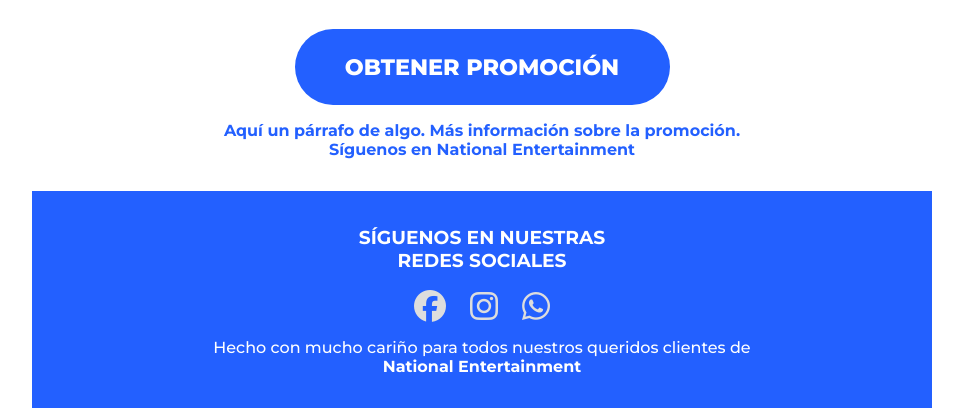
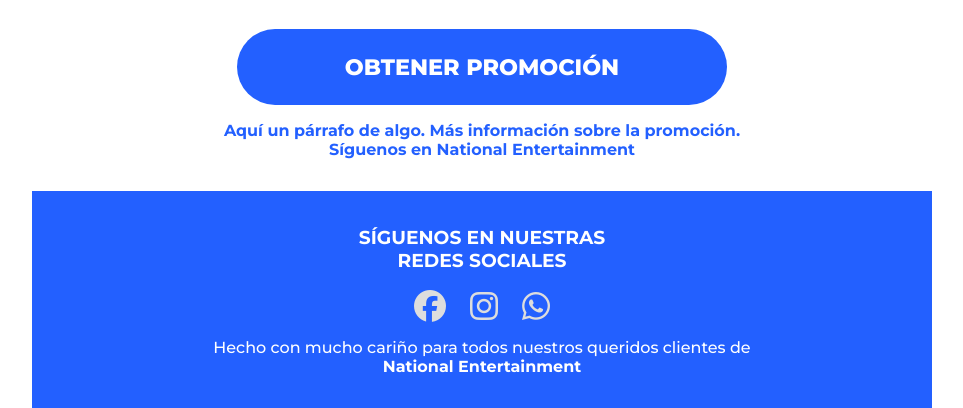
Before and after one commit to DYANWAV/LINxus, a plain HTML site: page national.html in a window 1280 px wide. Shown: the part 594-1002 px from the top of the page, without its empty margins (158-1121 px from the left). Drawn offline with Linux system fonts and the light colour scheme.

Commit message:
Update national.html

```diff
--- a/national.html
+++ b/national.html
@@ -140,7 +140,7 @@
 		}
 
 		.btn-big {
-			width: 375px;
+			width: 490px;
 			font-weight: var(--extra-bold);
 			font-size: var(--h2);
 		}
```
